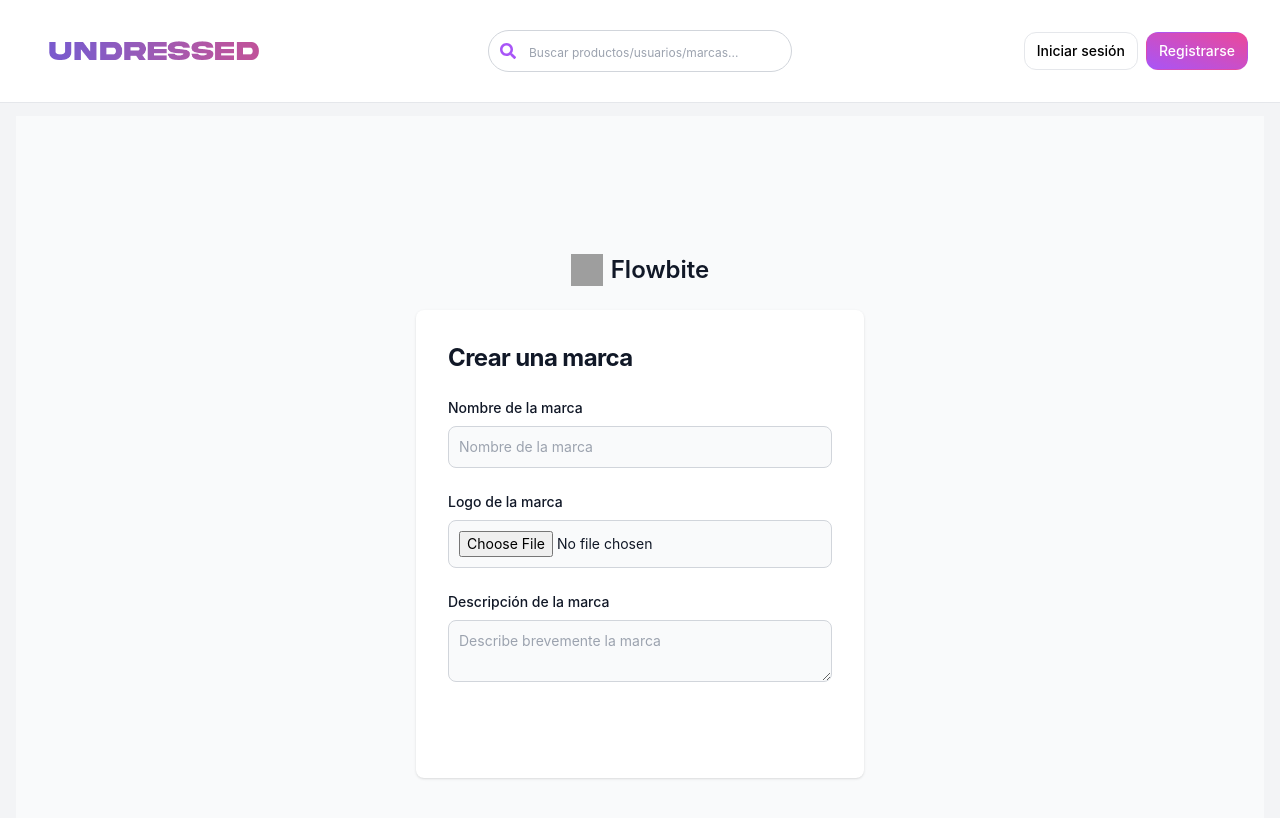
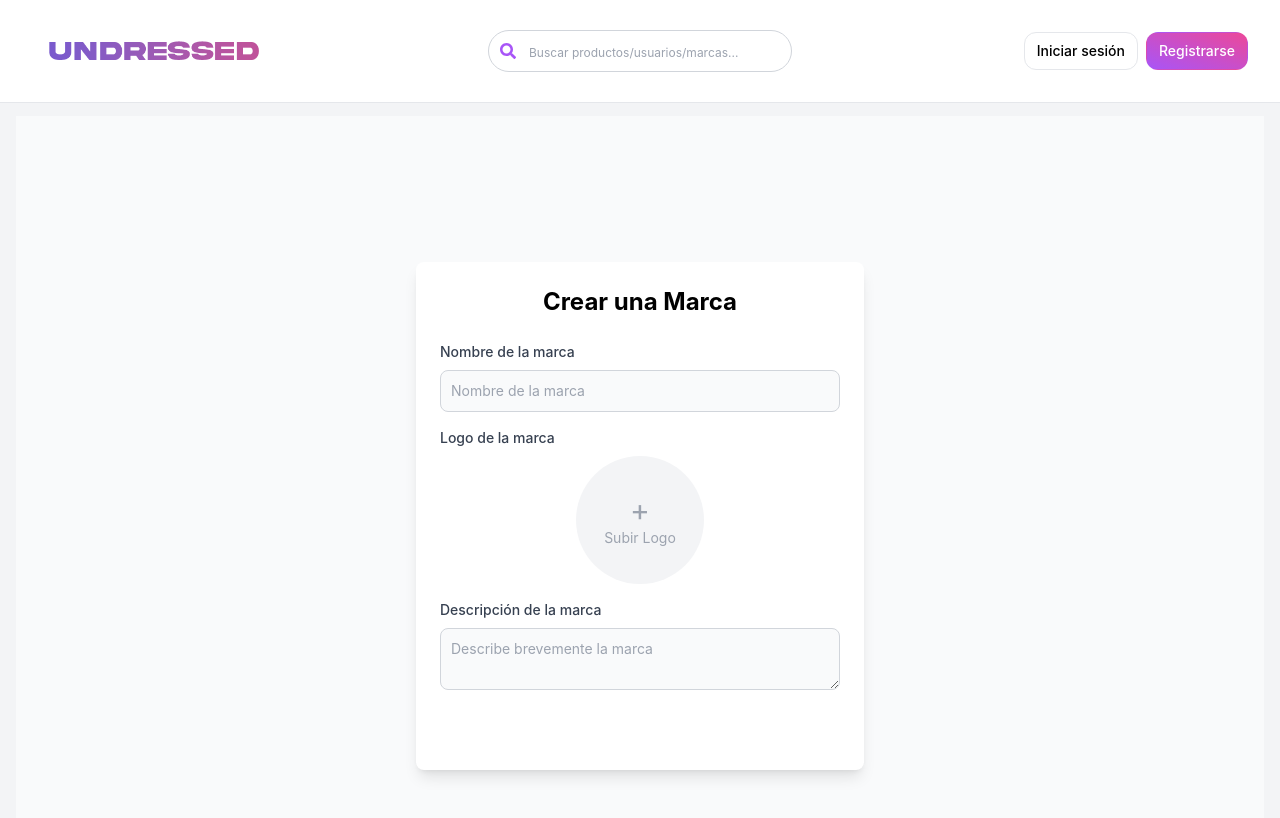
Before and after one commit to genexix05/undressed, a React (Create React App) app: page /brand in a window 1280 px wide. Shown: the top 818 px of the page. Built offline with nearby package versions, Linux system fonts and the light colour scheme; grey boxes are pictures that could not be loaded.

Commit message:
chore: Update npm dependency to latest stable version

```diff
--- a/package.json
+++ b/package.json
@@ -33,6 +33,7 @@
     "react": "^18.3.1",
     "react-chartjs-2": "^5.2.0",
     "react-dom": "^18.3.1",
+    "react-easy-crop": "^5.0.7",
     "react-icons": "^5.2.1",
     "react-image-gallery": "^1.3.0",
     "react-infinite-scroll-component": "^6.1.0",
--- a/src/components/CreateBrandForm.tsx
+++ b/src/components/CreateBrandForm.tsx
@@ -1,64 +1,75 @@
-import React, { useState } from 'react';
+import React, { useState, useCallback } from 'react';
 import { useNavigate } from 'react-router-dom';
+import Cropper from 'react-easy-crop';
+import { toast, ToastContainer } from 'react-toastify';
+import 'react-toastify/dist/ReactToastify.css';
 import useCreateBrand from '../hooks/useCreateBrand';
+import { getCroppedImg } from '../utils/cropImage';
 
 const CreateBrandForm: React.FC = () => {
   const [brandName, setBrandName] = useState('');
   const [brandLogo, setBrandLogo] = useState<File | null>(null);
+  const [brandLogoPreview, setBrandLogoPreview] = useState<string | null>(null);
   const [brandDescription, setBrandDescription] = useState('');
   const { createBrand, loading, error } = useCreateBrand();
   const navigate = useNavigate();
   const [successMessage, setSuccessMessage] = useState<string | null>(null);
+  const [crop, setCrop] = useState({ x: 0, y: 0 });
+  const [zoom, setZoom] = useState(1);
+  const [croppedAreaPixels, setCroppedAreaPixels] = useState<{ x: number, y: number, width: number, height: number } | null>(null);
 
   const handleLogoChange = (e: React.ChangeEvent<HTMLInputElement>) => {
     if (e.target.files && e.target.files[0]) {
-      setBrandLogo(e.target.files[0]);
+      const file = e.target.files[0];
+      setBrandLogo(file);
+      setBrandLogoPreview(URL.createObjectURL(file));
     }
   };
 
+  const onCropComplete = useCallback((croppedArea: any, croppedAreaPixels: { x: number, y: number, width: number, height: number }) => {
+    setCroppedAreaPixels(croppedAreaPixels);
+  }, []);
+
   const handleSubmit = async (e: React.FormEvent<HTMLFormElement>) => {
     e.preventDefault();
-    if (brandLogo) {
+    if (!brandLogo || !croppedAreaPixels) {
+      alert('Por favor, suba y recorte el logo de la marca.');
+      return;
+    }
+
+    const croppedImage = await getCroppedImg(brandLogoPreview!, croppedAreaPixels);
     const formData = new FormData();
     formData.append('name', brandName);
-      formData.append('logo', brandLogo);
+    formData.append('logo', croppedImage as Blob);
     formData.append('description', brandDescription);
 
     const success = await createBrand(formData);
     if (success) {
-        setSuccessMessage('Marca creada correctamente. Redirigiendo al panel de control...');
+      setSuccessMessage('Marca creada correctamente.');
+      toast.success('Marca creada con éxito. Redirigiendo al panel de control...');
       setTimeout(() => {
         navigate('/control-panel/dashboard');
       }, 2000); // Espera 2 segundos antes de redirigir
     }
-    }
   };
 
   return (
-    <section className="bg-gray-50 dark:bg-gray-900">
-      <div className="flex flex-col items-center justify-center px-6 py-8 mx-auto md:h-screen lg:py-0">
-        <a href="#" className="flex items-center mb-6 text-2xl font-semibold text-gray-900 dark:text-white">
-          <img className="w-8 h-8 mr-2" src="https://flowbite.s3.amazonaws.com/blocks/marketing-ui/logo.svg" alt="logo" />
-          Flowbite
-        </a>
-        <div className="w-full bg-white rounded-lg shadow dark:border md:mt-0 sm:max-w-md xl:p-0 dark:bg-gray-800 dark:border-gray-700">
-          <div className="p-6 space-y-4 md:space-y-6 sm:p-8">
-            <h1 className="text-xl font-bold leading-tight tracking-tight text-gray-900 md:text-2xl dark:text-white">
-              Crear una marca
-            </h1>
+    <section className="bg-gray-50 dark:bg-gray-900 min-h-screen flex items-center justify-center">
+      <div className="w-full max-w-md bg-white rounded-lg shadow-lg p-6">
+        <h1 className="text-2xl font-bold text-center mb-6">Crear una Marca</h1>
         {successMessage && (
           <div className="p-4 mb-4 text-sm text-green-700 bg-green-100 rounded-lg dark:bg-green-200 dark:text-green-800">
             {successMessage}
           </div>
         )}
-            <form className="space-y-4 md:space-y-6" onSubmit={handleSubmit}>
+        <form className="space-y-4" onSubmit={handleSubmit}>
           <div>
-                <label htmlFor="brandName" className="block mb-2 text-sm font-medium text-gray-900 dark:text-white">Nombre de la marca</label>
+            <label htmlFor="brandName" className="block mb-2 text-sm font-medium text-gray-700">Nombre de la marca</label>
             <input
               type="text"
               name="brandName"
               id="brandName"
-                  className="bg-gray-50 border border-gray-300 text-gray-900 sm:text-sm rounded-lg focus:ring-primary-600 focus:border-primary-600 block w-full p-2.5 dark:bg-gray-700 dark:border-gray-600 dark:placeholder-gray-400 dark:text-white dark:focus:ring-blue-500 dark:focus:border-blue-500"
+              className="bg-gray-50 border border-gray-300 text-gray-900 sm:text-sm rounded-lg focus:ring-primary-600 focus:border-primary-600 block w-full p-2.5"
               placeholder="Nombre de la marca"
               value={brandName}
               onChange={(e) => setBrandName(e.target.value)}
@@ -66,22 +77,47 @@ const CreateBrandForm: React.FC = () => {
             />
           </div>
           <div>
-                <label htmlFor="brandLogo" className="block mb-2 text-sm font-medium text-gray-900 dark:text-white">Logo de la marca</label>
+            <label htmlFor="brandLogo" className="block mb-2 text-sm font-medium text-gray-700">Logo de la marca</label>
+            <div className="flex items-center justify-center w-full">
+              <label
+                htmlFor="brandLogo"
+                className="flex flex-col items-center justify-center w-32 h-32 bg-gray-100 rounded-full cursor-pointer hover:bg-gray-200"
+              >
+                {brandLogoPreview ? (
+                  <div className="relative w-32 h-32">
+                    <Cropper
+                      image={brandLogoPreview}
+                      crop={crop}
+                      zoom={zoom}
+                      aspect={1}
+                      onCropChange={setCrop}
+                      onZoomChange={setZoom}
+                      onCropComplete={onCropComplete}
+                    />
+                  </div>
+                ) : (
+                  <div className="flex flex-col items-center justify-center h-full">
+                    <span className="text-gray-400 text-3xl">+</span>
+                    <span className="text-gray-400 text-sm">Subir Logo</span>
+                  </div>
+                )}
                 <input
                   type="file"
                   name="brandLogo"
                   id="brandLogo"
-                  className="bg-gray-50 border border-gray-300 text-gray-900 sm:text-sm rounded-lg focus:ring-primary-600 focus:border-primary-600 block w-full p-2.5 dark:bg-gray-700 dark:border-gray-600 dark:placeholder-gray-400 dark:text-white dark:focus:ring-blue-500 dark:focus:border-blue-500"
+                  className="hidden"
                   onChange={handleLogoChange}
                   required
                 />
+              </label>
+            </div>
           </div>
           <div>
-                <label htmlFor="brandDescription" className="block mb-2 text-sm font-medium text-gray-900 dark:text-white">Descripción de la marca</label>
+            <label htmlFor="brandDescription" className="block mb-2 text-sm font-medium text-gray-700">Descripción de la marca</label>
             <textarea
               name="brandDescription"
               id="brandDescription"
-                  className="bg-gray-50 border border-gray-300 text-gray-900 sm:text-sm rounded-lg focus:ring-primary-600 focus:border-primary-600 block w-full p-2.5 dark:bg-gray-700 dark:border-gray-600 dark:placeholder-gray-400 dark:text-white dark:focus:ring-blue-500 dark:focus:border-blue-500"
+              className="bg-gray-50 border border-gray-300 text-gray-900 sm:text-sm rounded-lg focus:ring-primary-600 focus:border-primary-600 block w-full p-2.5"
               placeholder="Describe brevemente la marca"
               value={brandDescription}
               onChange={(e) => setBrandDescription(e.target.value)}
@@ -90,15 +126,14 @@ const CreateBrandForm: React.FC = () => {
           </div>
           <button
             type="submit"
-                className="w-full text-white bg-primary-600 hover:bg-primary-700 focus:ring-4 focus:outline-none focus:ring-primary-300 font-medium rounded-lg text-sm px-5 py-2.5 text-center dark:bg-primary-600 dark:hover:bg-primary-700 dark:focus:ring-primary-800"
+            className="w-full text-white bg-primary-600 hover:bg-primary-700 focus:ring-4 focus:outline-none focus:ring-primary-300 font-medium rounded-lg text-sm px-5 py-2.5 text-center"
             disabled={loading}
           >
             {loading ? 'Creando...' : 'Crear Marca'}
           </button>
-              {error && <p className="text-sm font-light text-red-500 dark:text-red-400">{error}</p>}
+          {error && <p className="text-sm font-light text-red-500">{error}</p>}
         </form>
-          </div>
-        </div>
+        <ToastContainer />
       </div>
     </section>
   );
--- /dev/null
+++ b/src/utils/cropImage.ts
@@ -0,0 +1,39 @@
+const createImage = (url: string): Promise<HTMLImageElement> =>
+    new Promise((resolve, reject) => {
+      const image = new Image();
+      image.addEventListener('load', () => resolve(image));
+      image.addEventListener('error', (error) => reject(error));
+      image.setAttribute('crossOrigin', 'anonymous'); // needed to avoid cross-origin issues
+      image.src = url;
+    });
+
+  export const getCroppedImg = async (imageSrc: string, pixelCrop: { x: number, y: number, width: number, height: number }): Promise<Blob | null> => {
+    const image = await createImage(imageSrc);
+    const canvas = document.createElement('canvas');
+    const ctx = canvas.getContext('2d');
+
+    canvas.width = pixelCrop.width;
+    canvas.height = pixelCrop.height;
+
+    if (!ctx) {
+      throw new Error('Context is null');
+    }
+
+    ctx.drawImage(
+      image,
+      pixelCrop.x,
+      pixelCrop.y,
+      pixelCrop.width,
+      pixelCrop.height,
+      0,
+      0,
+      pixelCrop.width,
+      pixelCrop.height
+    );
+
+    return new Promise((resolve) => {
+      canvas.toBlob((blob) => {
+        resolve(blob);
+      }, 'image/jpeg');
+    });
+  };
```
Also changed, not shown: 3 other files (tests, documents, lock files or other folders). Lines whose indentation alone changed are shown as unchanged.
